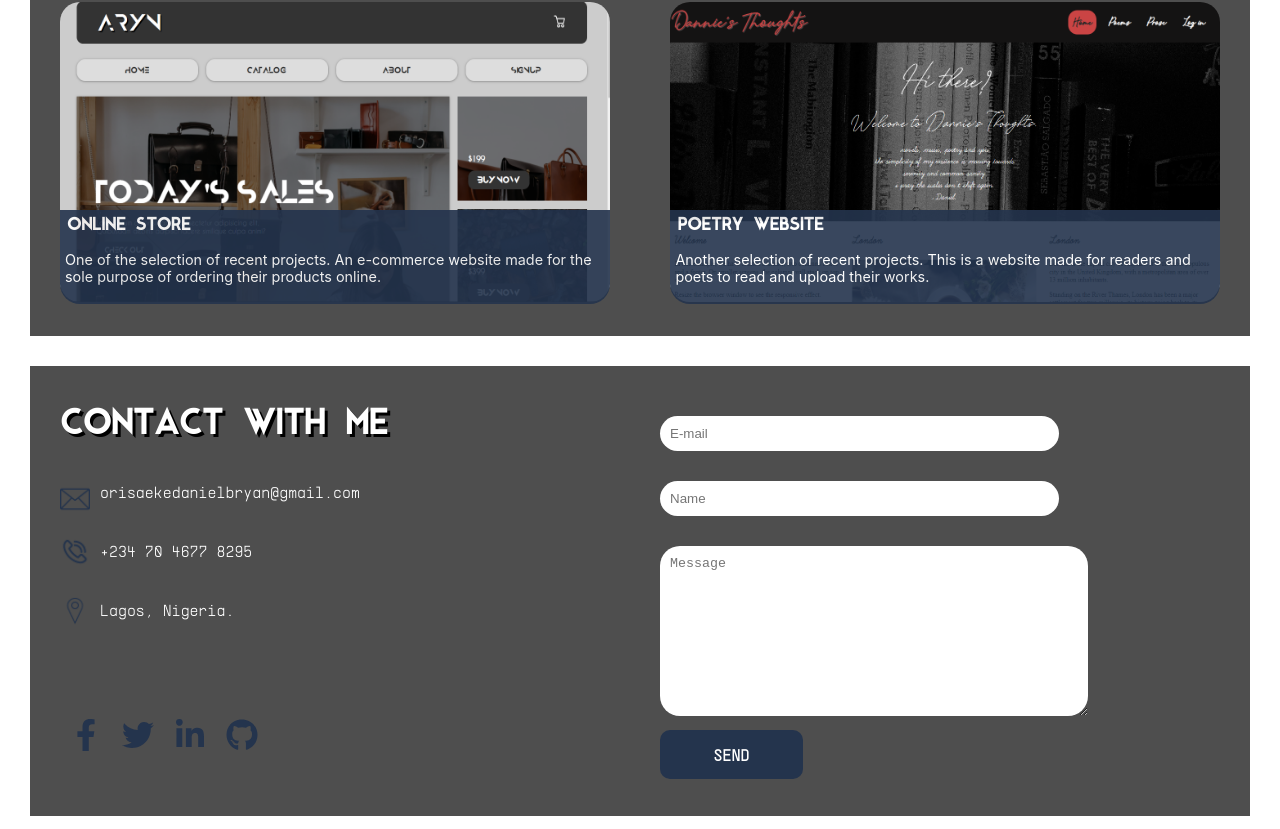
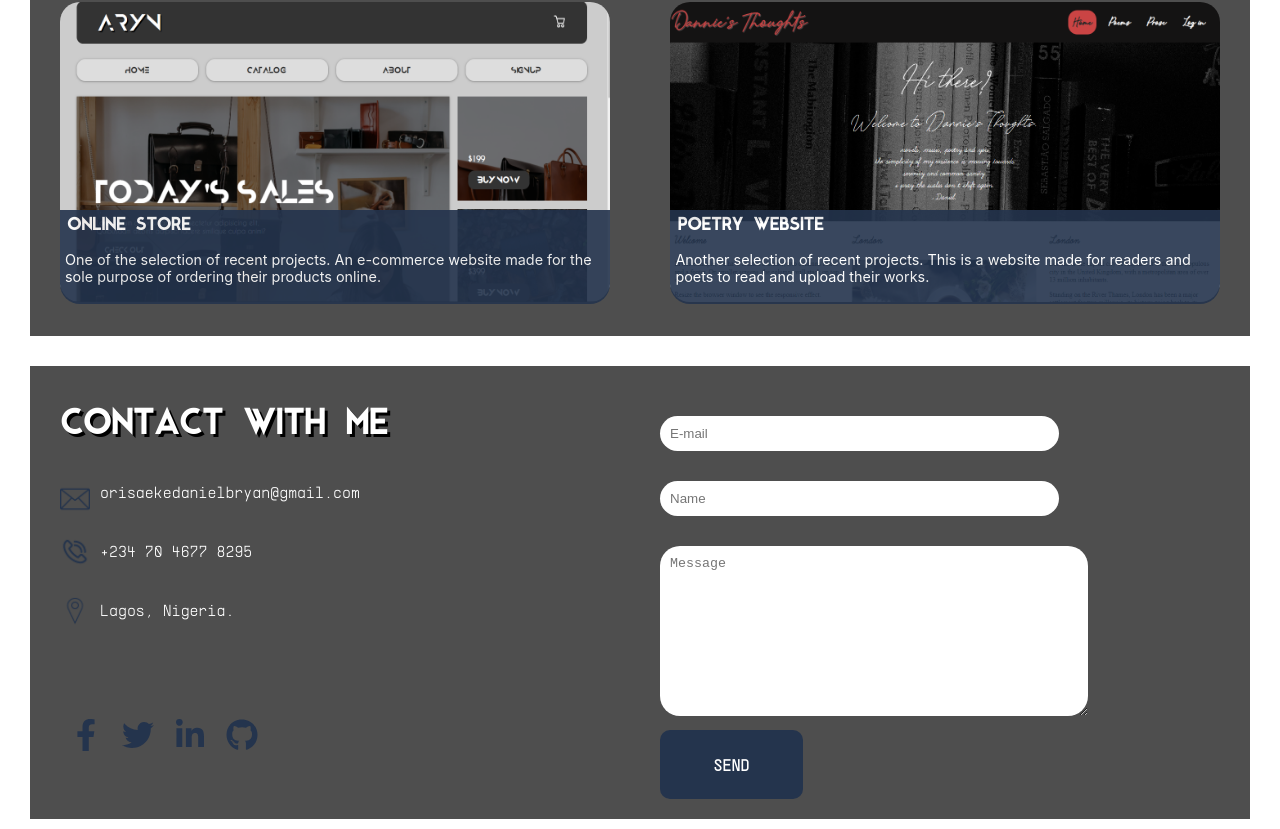
Before and after one commit to dannie-xoxo/my-portfolio, a React (Create React App) app: page / in a window 1280 px wide. Shown: the part 1308-2137 px from the top of the page. Built offline with nearby package versions, Linux system fonts and the light colour scheme.

Commit message:
first commit

```diff
--- a/src/components/footer.css
+++ b/src/components/footer.css
@@ -77,7 +77,7 @@ input {
     color: #fff;
     background: #24344d;
     margin-top: 10px;
-    padding: 15px;
+    padding: 25px;
     border-radius: 10px;
     font-size: 1em;
     border: none;
```
